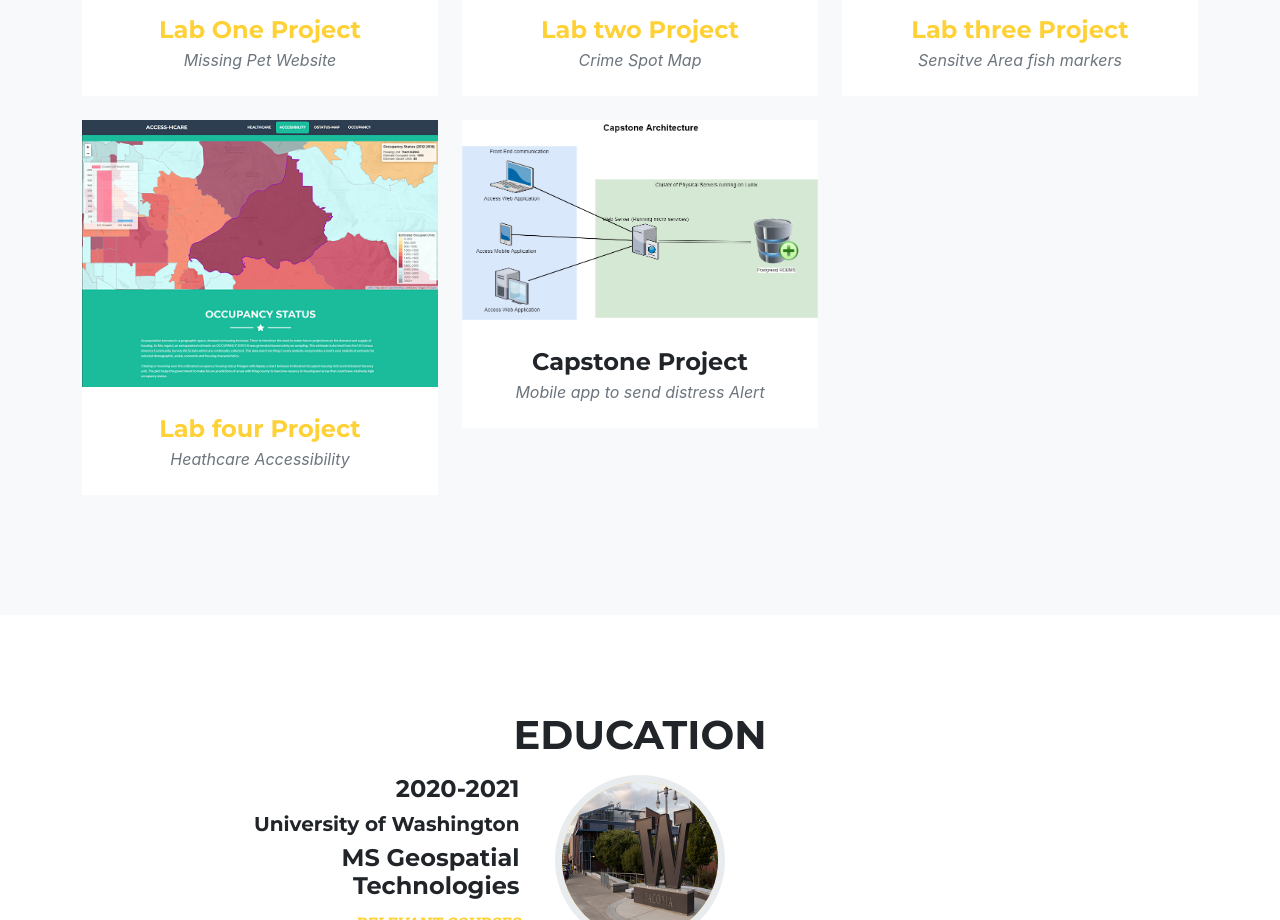
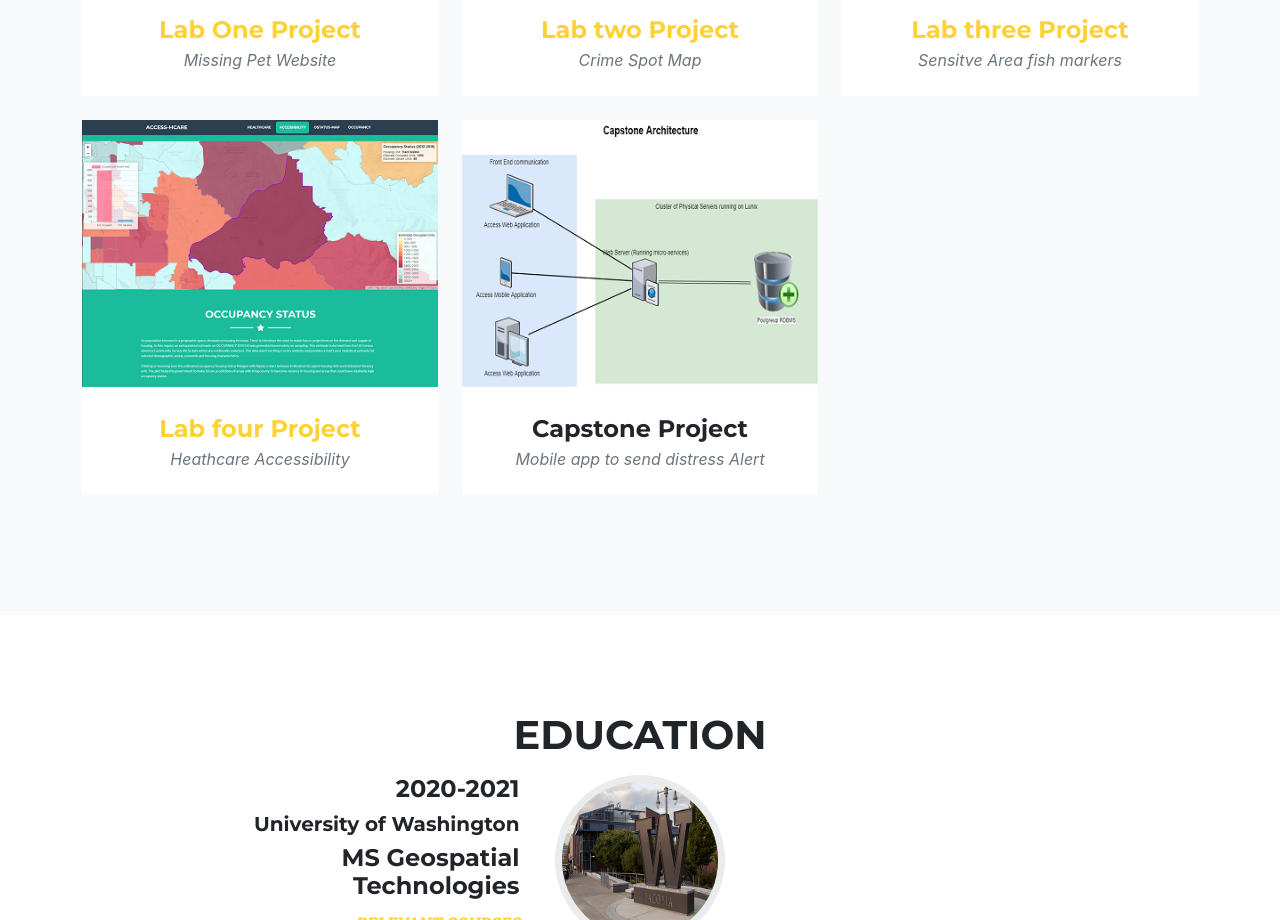
Before and after one commit to sadiwokor/Lab5, a plain HTML site: page index.html in a window 1280 px wide. Shown: the part 1740-2660 px from the top of the page. Drawn offline with nearby package versions, Linux system fonts and the light colour scheme; a web font is replaced by a local one.

Commit message:
Update index.html

```diff
--- a/index.html
+++ b/index.html
@@ -148,7 +148,7 @@
                                 <div class="portfolio-hover">
                                     <div class="portfolio-hover-content"><i class="fas fa-plus fa-3x"></i></div>
                                 </div>
-                                <img class="img-fluid" src="assets/img/portfolio/capstone.png" alt="" />
+                                <img class="img-fluid" src="assets/img/portfolio/capstone_thm.png" alt="" />
                             </a>
                             <div class="portfolio-caption">
                                 <div class="portfolio-caption-heading" title="Preview capstone project summary">Capstone Project</div>
```
